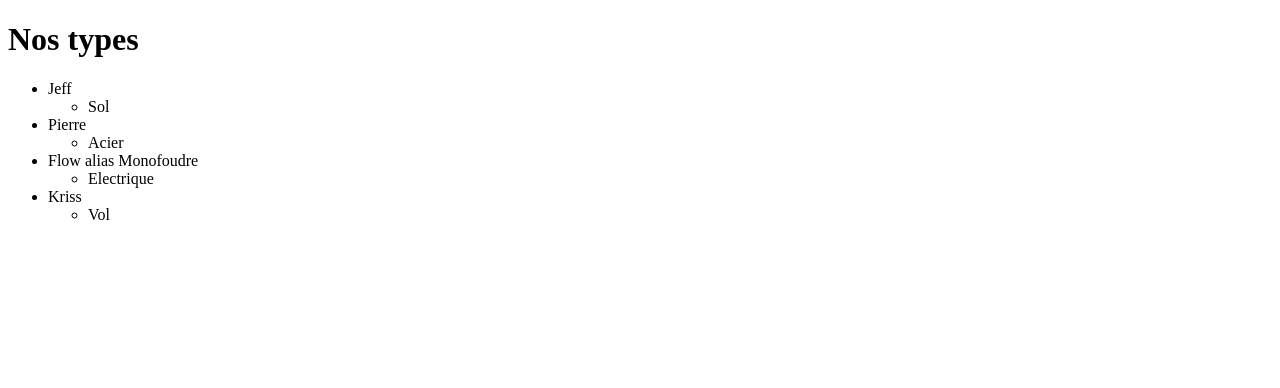
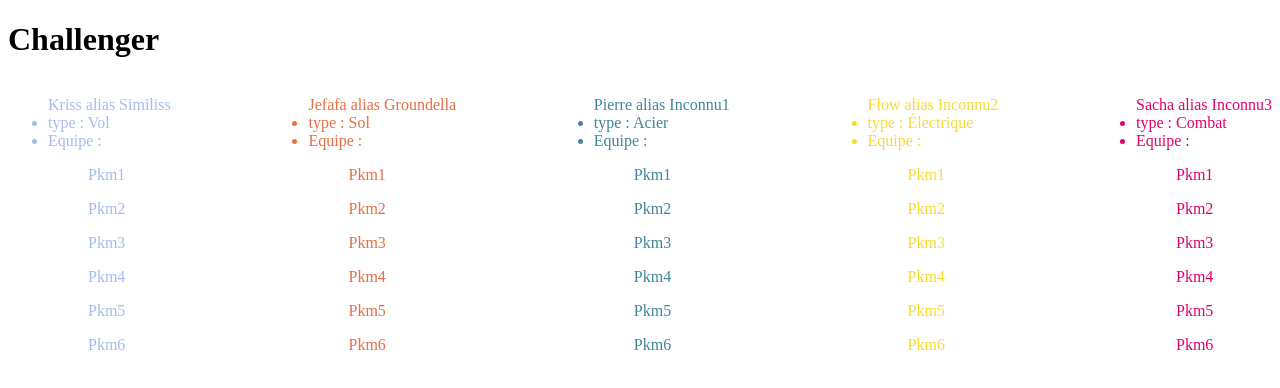
Before and after one commit to Christophe28/randomType, a React (Create React App) app in the folder my-app/: page /ourTypes in a window 1280 px wide. Shown: the top 388 px of the page. Built offline with nearby package versions, Linux system fonts and the light colour scheme.

Commit message:
rework alert, no finish and bug

```diff
--- /dev/null
+++ b/my-app/src/components/card-challengers.jsx
@@ -0,0 +1,35 @@
+import React from 'react';
+
+import { typesElementsPkm, challenger } from '../configs/config';
+
+import colorsByChallenger from '../functions/colorsByChallenger';
+
+const CardChallenger = () => {
+    return (
+        <div className="container-card-challenger">
+           {
+            challenger.map((chall) => (
+                <ul key={chall.pseudo} style={{color: colorsByChallenger(typesElementsPkm, chall)}}>
+                    {chall.name} alias {chall.pseudo}
+
+                    <li>
+                        type : {chall.type}
+                    </li>
+                    <li>
+                        Equipe :
+                        <ul>
+                            {
+                                chall.team.map((soloPkm, key) => (
+                                    <p key={chall.team[key]}>{soloPkm}</p>
+                                ))
+                            }
+                        </ul>
+                    </li>
+                </ul>
+            ))
+           }
+        </div>
+    );
+};
+
+export default CardChallenger;
--- /dev/null
+++ b/my-app/src/components/panel-try-again.jsx
@@ -0,0 +1,28 @@
+import React from 'react';
+
+const PanelTryAgain = ({ display, type, updateChoice }) => {
+    return (
+        <div
+        className="container-panelTryAgain"
+        style={{display: display}}
+        >
+            <section className="top-side">
+                <p>Votre type sera le type <strong>{type}</strong> ! Souhaitez vous faire une relance ?</p>
+            </section>
+            <section className="bot-side">
+                <input
+                    type="button"
+                    value="Oui"
+                    onClick={updateChoice}
+                />
+                <input
+                    type="button"
+                    value="Non"
+                    onClick={updateChoice}
+                />
+            </section>
+        </div>
+    );
+};
+
+export default PanelTryAgain;
--- a/my-app/src/configs/config.js
+++ b/my-app/src/configs/config.js
@@ -68,3 +68,73 @@ export const typesElementsPkm = [
         color: "#5d4e64"
     }
 ]
+
+//Ajouter des images pour les challengers
+
+export const challenger = [
+    {
+        name: "Kriss",
+        pseudo: "Similiss",
+        type: "Vol",
+        team: [
+            "Pkm1",
+            "Pkm2",
+            "Pkm3",
+            "Pkm4",
+            "Pkm5",
+            "Pkm6"
+        ]
+    },
+    {
+        name: "Jefafa",
+        pseudo: "Groundella",
+        type: "Sol",
+        team: [
+            "Pkm1",
+            "Pkm2",
+            "Pkm3",
+            "Pkm4",
+            "Pkm5",
+            "Pkm6",
+        ]
+    },
+    {
+        name: "Pierre",
+        pseudo: "Inconnu1",
+        type: "Acier",
+        team: [
+            "Pkm1",
+            "Pkm2",
+            "Pkm3",
+            "Pkm4",
+            "Pkm5",
+            "Pkm6",
+        ]
+    },
+    {
+        name: "Flow",
+        pseudo: "Inconnu2",
+        type: "Électrique",
+        team: [
+            "Pkm1",
+            "Pkm2",
+            "Pkm3",
+            "Pkm4",
+            "Pkm5",
+            "Pkm6",
+        ]
+    },
+    {
+        name: "Sacha",
+        pseudo: "Inconnu3",
+        type: "Combat",
+        team: [
+            "Pkm1",
+            "Pkm2",
+            "Pkm3",
+            "Pkm4",
+            "Pkm5",
+            "Pkm6",
+        ]
+    }
+]
--- /dev/null
+++ b/my-app/src/functions/colorsByChallenger.js
@@ -0,0 +1,9 @@
+const colorsByChallenger = (types, challenger) => {
+    for(let elem of types) {
+        if(elem.type === challenger.type) {
+            return elem.color
+        }
+    }
+}
+
+export default colorsByChallenger
--- a/my-app/src/functions/randomTrigger.js
+++ b/my-app/src/functions/randomTrigger.js
@@ -1,28 +1,36 @@
-const randomTrigger = (x, array, setArray, setIsSelected, currentChance, setCurrentChance) => {
+const randomTrigger = (x, array, display, setArray, setIsSelected, setDisplayPanel, tryAgain, currentType, currentChance, setCurrentChance) => {
+
     const randomNumber = Math.floor(Math.random() * x);
     const arraySplice = array;
+
+    if(display === "none"){
         setIsSelected((oldSelected) => {
             const newSelected = [...oldSelected];
             newSelected[randomNumber] = true;
             return newSelected
         })
+    }
 
     const delElem = () => {
-        // if(currentChance < 1) {
-            const myTypePkm = prompt("Vos Pokémons seront de types " +  array[randomNumber].type + "! est ce dont vous avez toujours rêvé ?");
+        setDisplayPanel("");
 
-            if(myTypePkm === "Oui") {
-                setArray(arraySplice.filter(elem => elem !== array[randomNumber]));
+        if(tryAgain === "Non") {
+            setArray(arraySplice.filter(elem => elem !== currentType));
+            setDisplayPanel("none");
         }
-            if(myTypePkm === "Non") {
+        if(tryAgain === "Oui") {
             setIsSelected(array.map((elem) => false));
-                setCurrentChance(currentChance + 1)
-                //Problème avec la fonctione qui s'appelle elle même. Pas top top à check pour améliorer.
-                // randomTrigger(x, array, setArray, setIsSelected, currentChance, setCurrentChance);
+            setDisplayPanel("none");
+            setCurrentChance(currentChance + 1);
         }
-        // }
+
     }
+
+    if(currentChance < 1) {
         setTimeout(delElem, 1500);
     }
 
+
+}
+
 export default randomTrigger
--- a/my-app/src/index.js
+++ b/my-app/src/index.js
@@ -2,10 +2,10 @@ import React from 'react';
 import ReactDOM from 'react-dom/client';
 import { BrowserRouter as Router } from 'react-router-dom';
 import App from './App';
-
+// basename="/randomType"
 const root = ReactDOM.createRoot(document.getElementById('root'));
 root.render(
-  <Router basename={process.env.BASENAME}>
+  <Router>
     <App />
   </Router>
 );
--- a/my-app/src/pages/home.jsx
+++ b/my-app/src/pages/home.jsx
@@ -6,12 +6,26 @@ import Trigger from '../components/trigger';
 import randomTrigger from '../functions/randomTrigger';
 
 import { typesElementsPkm } from '../configs/config';
+import PanelTryAgain from '../components/panel-try-again';
 
 
 const Home = () => {
     const [typesToSelect, setTypesToSelect] = useState(typesElementsPkm);
     const [typeIsSelected, setTypeIsSelected] = useState(typesToSelect.map((type) => false));
+    const [currentType, setCurrentType] = useState("");
+    const [tryAgain, setTryAgain] = useState("");
     const [chance, setChance] = useState(0);
+    const [displayPanel, setDisplayPanel] = useState("none");
+
+    useEffect(() => {
+        typeIsSelected.map((trueType) => {
+            if(trueType === true) {
+                setCurrentType(typesToSelect[typeIsSelected.indexOf(trueType)].type);
+            }
+        })
+
+    }, [typeIsSelected])
+
 
     const ref = useRef(null);
 
@@ -28,9 +42,18 @@ const Home = () => {
             />
             <Trigger
                 myEvent={() => {
-                    randomTrigger(typesToSelect.length, typesToSelect, setTypesToSelect, setTypeIsSelected, chance, setChance);
-                    console.log(chance);
+                    randomTrigger(typesToSelect.length, typesToSelect, displayPanel, setTypesToSelect, setTypeIsSelected, setDisplayPanel, tryAgain, currentType, chance, setChance);
                 }}
+            />
+
+            <PanelTryAgain
+                display={displayPanel}
+                type={currentType}
+                updateChoice={(e) => {
+                        setTryAgain(e.target.value)
+                        randomTrigger(typesToSelect.length, typesToSelect, displayPanel, setTypesToSelect, setTypeIsSelected, setDisplayPanel, tryAgain, currentType, chance, setChance);
+                    }
+                }
             />
         </div>
     );
--- a/my-app/src/pages/my-types.jsx
+++ b/my-app/src/pages/my-types.jsx
@@ -1,43 +1,11 @@
 import React from 'react';
+import CardChallenger from '../components/card-challengers';
 
 const MyTypes = () => {
     return (
-        <div>
-            <h1>Nos types</h1>
-            <ul>
-                <li>
-                    Jeff
-                    <ul>
-                        <li>
-                            Sol
-                        </li>
-                    </ul>
-                </li>
-                <li>
-                    Pierre
-                    <ul>
-                        <li>
-                            Acier
-                        </li>
-                    </ul>
-                </li>
-                <li>
-                    Flow alias Monofoudre
-                    <ul>
-                        <li>
-                            Electrique
-                        </li>
-                    </ul>
-                </li>
-                <li>
-                    Kriss
-                    <ul>
-                        <li>
-                            Vol
-                        </li>
-                    </ul>
-                </li>
-            </ul>
+        <div className="container-my-types">
+            <h1>Challenger</h1>
+            <CardChallenger />
         </div>
     );
 };
--- a/my-app/src/style/index.scss
+++ b/my-app/src/style/index.scss
@@ -1 +1,3 @@
 @import "./styles-components/crad-types.scss";
+@import "./styles-components/card-challenger.scss";
+@import "./styles-components/panel-try-again.scss";
--- /dev/null
+++ b/my-app/src/style/styles-components/card-challenger.scss
@@ -0,0 +1,4 @@
+.container-card-challenger {
+    display: flex;
+    justify-content: space-between;
+}
--- /dev/null
+++ b/my-app/src/style/styles-components/panel-try-again.scss
@@ -0,0 +1,25 @@
+.container-panelTryAgain {
+    border: 1px solid #cacaca;
+    background-color: #cacaca85;
+    width: 30%;
+    height: 20rem;
+    position: absolute;
+    top: 25%;
+    right: 33%;
+    left: 33%;
+
+    .top-side {
+        text-align: center;
+        margin-top: 22%;
+    }
+    .bot-side {
+        display: flex;
+        justify-content: space-around;
+
+        input {
+            width: 18%;
+            height: 2rem;
+            border-radius: 10%;
+        }
+    }
+}
```
Also changed, not shown: 1 other file (tests, documents, lock files or other folders). Lines whose indentation alone changed are shown as unchanged.
